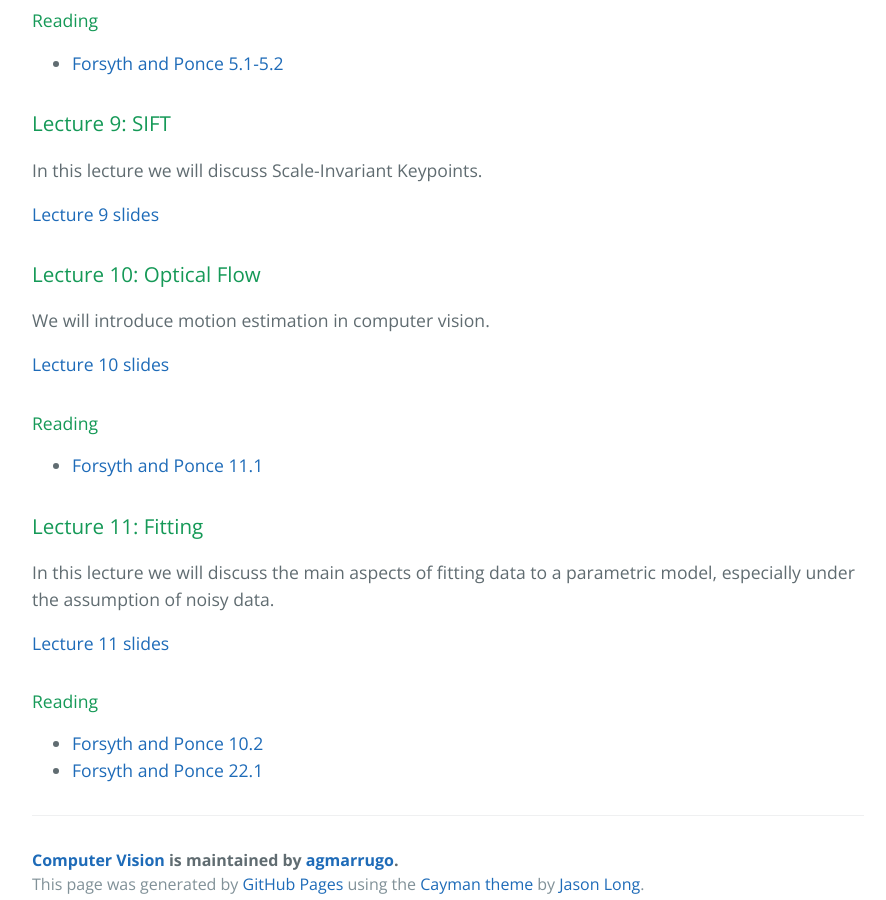
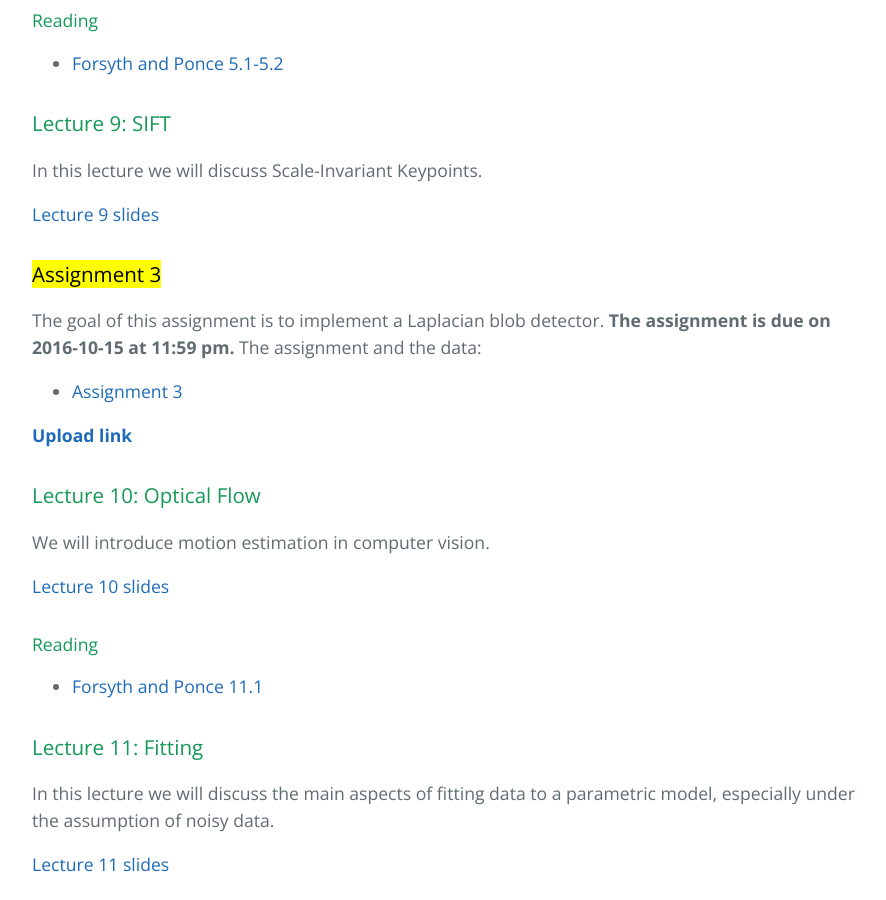
Before and after one commit to opi-lab/optical-metrology-2021, a Jekyll site: the page built from index.md, in a window 1280 px wide and 900 px high, scrolled down 3957 px. Shown: the whole window, without its empty margins (192-1078 px from the left). Built offline with Jekyll 4.4.1, drawn with Linux system fonts in a browser that asks for light colours.

Commit message:
Update index.md

```diff
--- a/index.md
+++ b/index.md
@@ -121,7 +121,7 @@ In this lecture we will discuss the different representation for images and the
 
 If you have worked out the lecture questions, please send them to the following [link.](https://www.dropbox.com/request/0giihDfxx7vb1O4rIDYz)
 
-### <mark>Assignment 2</mark>
+### Assignment 2
 
 The goal of this assignment is to learn to work with images in MATLAB. **The assignment is due on 2016-09-24 at 11:59 pm.** The assignment and the data:
 
@@ -156,6 +156,14 @@ In this lecture we will discuss Scale-Invariant Keypoints.
 
 [Lecture 9 slides](https://www.dropbox.com/s/v60jegnvetck34u/lec09_sift.pdf?dl=0)
 
+### <mark>Assignment 3</mark>
+
+The goal of this assignment is to implement a Laplacian blob detector. **The assignment is due on 2016-10-15 at 11:59 pm.** The assignment and the data:
+
+- [Assignment 3](assignment3)
+
+[**Upload link**](https://www.dropbox.com/request/0fDrePHzilihx3YHBBP8)
+
 ### Lecture 10: Optical Flow
 
 We will introduce motion estimation in computer vision.
```
